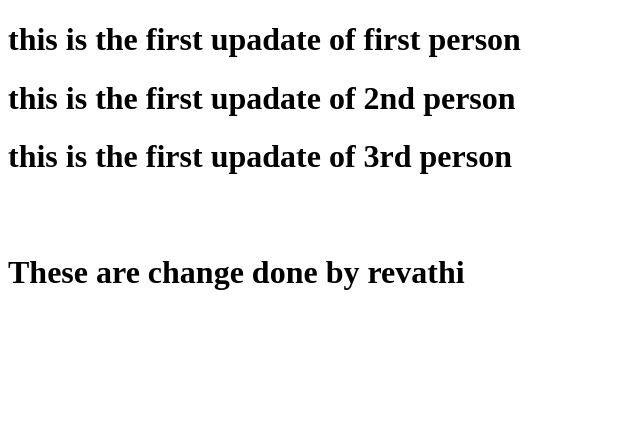
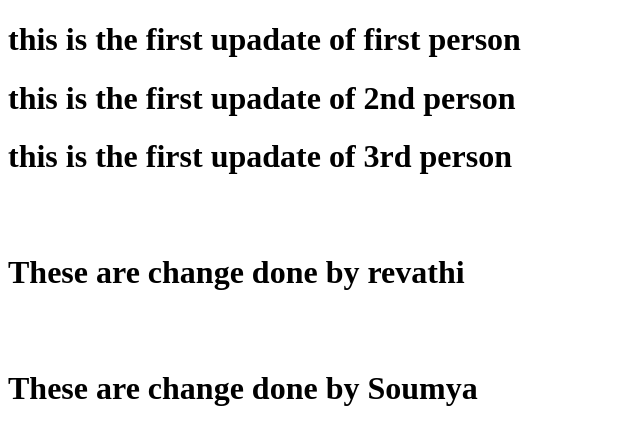
Before and after one commit to Gundashruthi/fetch1, a plain HTML site: page index.html in a window 1280 px wide. Shown: the whole page, without its empty margins (0-640 px from the left). Drawn offline with Linux system fonts and the light colour scheme.

Commit message:
deploy changes

```diff
--- a/index.html
+++ b/index.html
@@ -11,5 +11,7 @@
     <h1>this is the first upadate of 3rd person</h1>
     <br><br>
     <h1>These are change done by revathi</h1>
+    <br><br>
+    <h1>These are change done by Soumya</h1>
 </body>
 </html>
```
